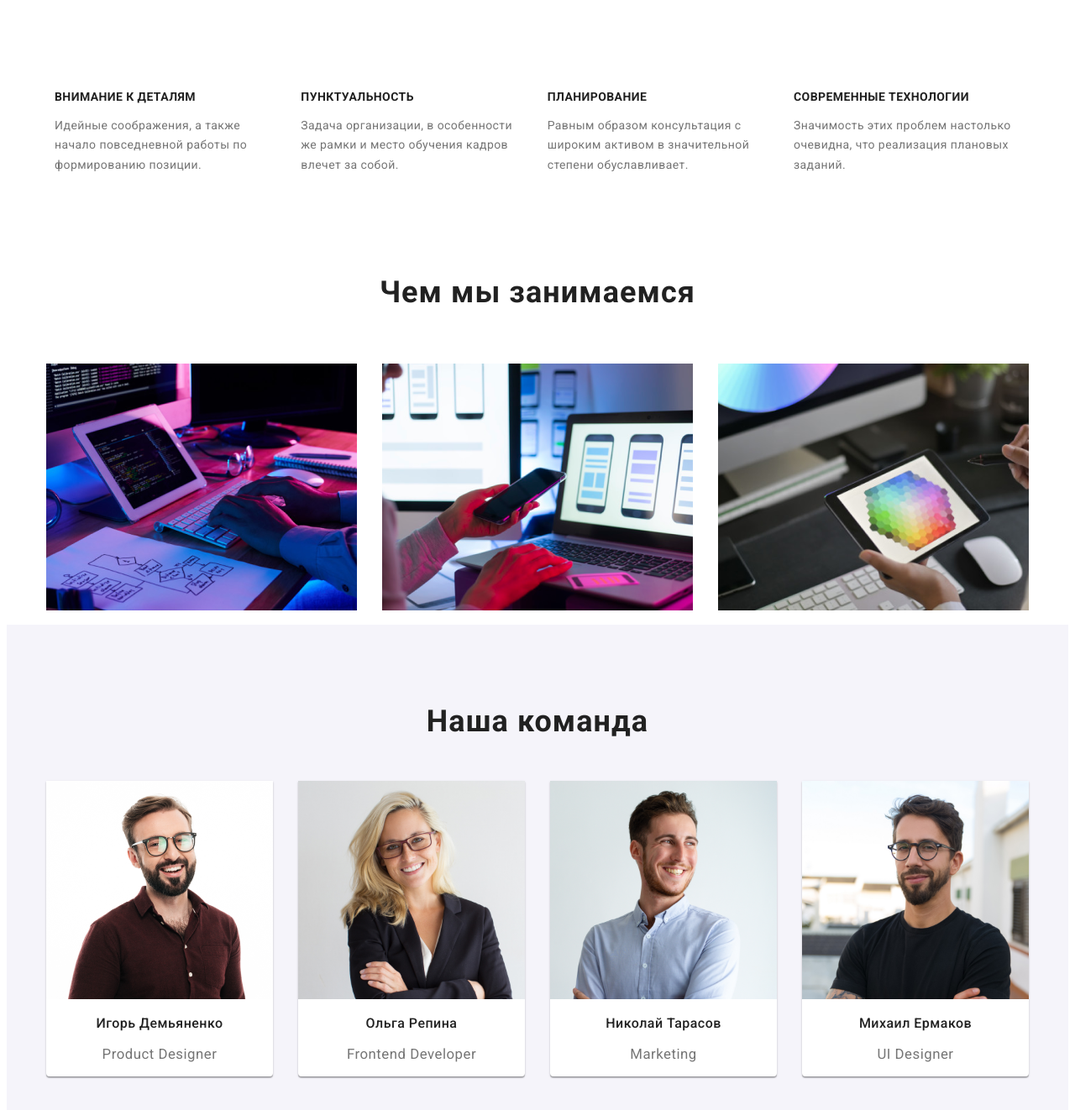
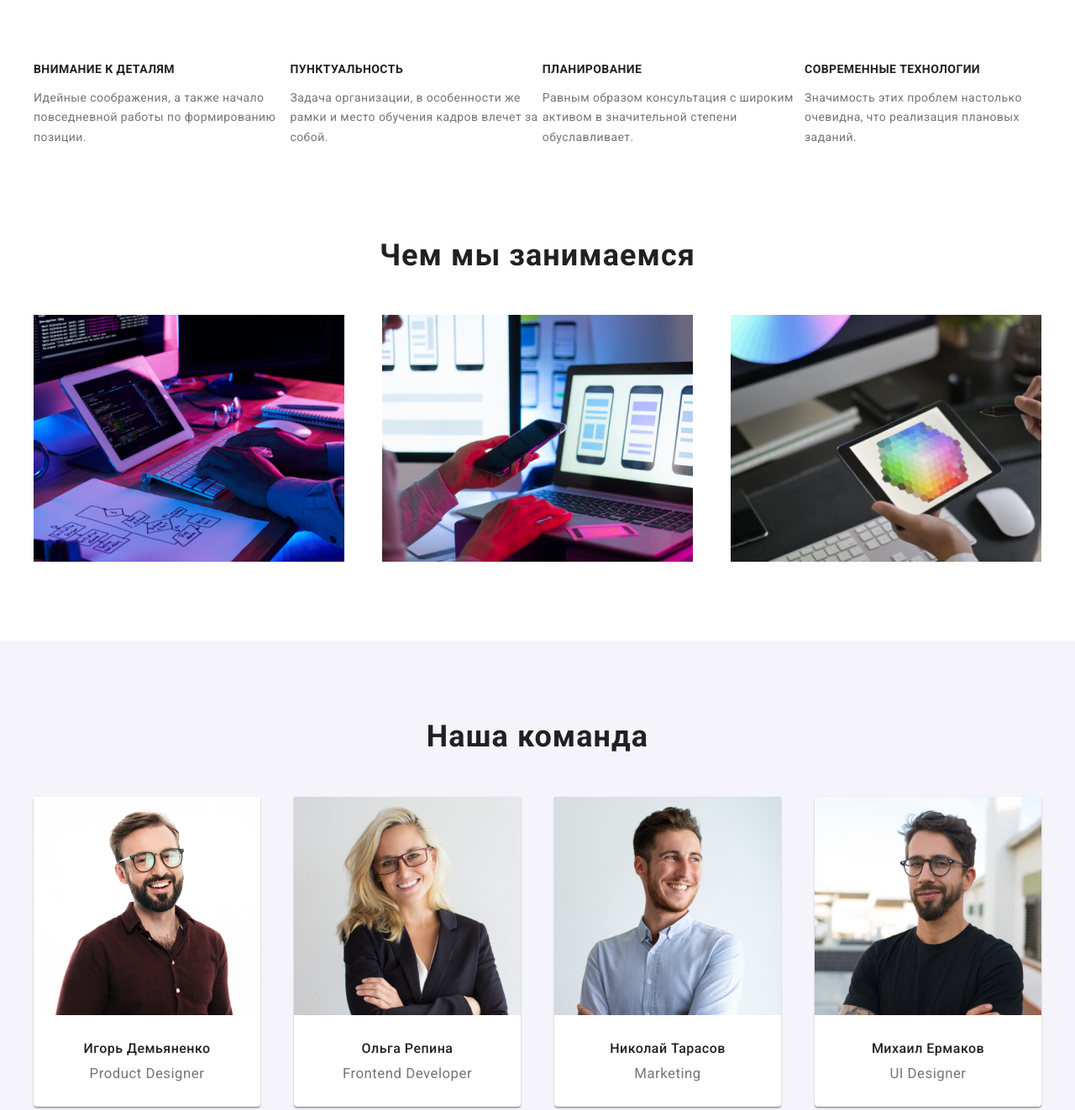
Before and after one commit to serheiev/goit-markup-hw-03, a plain HTML site: page index.html in a window 1280 px wide. Shown: the part 700-2022 px from the top of the page at 84% size. Drawn offline with nearby package versions, Linux system fonts and the light colour scheme.

Commit message:
fix markup and css

```diff
--- a/css/style.css
+++ b/css/style.css
@@ -1,3 +1,48 @@
+html {
+  box-sizing: border-box;
+}
+*,
+*::after,
+*::before {
+  box-sizing: inherit;
+}
+/* Стили для обнуления верхних отступов у элементов */
+h1,
+h2,
+h3,
+h4,
+h5,
+h6,
+p {
+  margin-top: 0;
+}
+/* Класс для обнуления базовых свойств у списков (ul) */
+ul {
+  list-style: none;
+  padding-left: 0;
+  margin: 0;
+}
+
+li {
+  padding: 0;
+  margin: 0;
+}
+/* Класс для обнуления базовых свойств у ссылок */
+.link {
+  text-decoration: none;
+  color: inherit;
+}
+/* Свойства для корректного отображения картинок */
+img {
+  display: block;
+  max-width: 100%;
+  height: auto;
+}
+/* Свойства для обнуления курсива у address */
+address {
+  font-style: normal;
+}
+
 :root {
   --main-text-color: #212121;
   --second-text-color: #757575;
@@ -18,10 +63,20 @@ body {
   letter-spacing: 0.02em;
 }
 
+.section {
+  padding-top: 94px;
+  padding-bottom: 94px;
+}
+
 .wrapper {
-  max-width: 1170px;
+  max-width: 1200px;
   height: 100%;
   margin: 0 auto;
+}
+
+.section {
+  padding-top: 94px;
+  padding-bottom: 94px;
 }
 
 .header {
@@ -35,23 +90,21 @@ body {
   align-items: center;
 }
 
-.navigation,
-.menu,
-.contacts {
+.header-navigation,
+.header-menu,
+.header-contacts {
   display: flex;
-  margin: 0;
-  padding: 0;
 }
 
-.menu > li,
-.contacts > li {
+.header-menu > li,
+.header-contacts > li {
   display: flex;
   list-style: none;
   align-items: center;
 }
 
-.menu-link,
-.contacts-link {
+.header-menu-link,
+.header-contacts-link {
   color: var(--main-text-color);
   text-decoration: none;
   font-weight: 500;
@@ -59,15 +112,15 @@ body {
   transition: all 0.3s;
 }
 
-.contacts-link {
+.header-contacts-link {
   color: var(--second-text-color);
 }
 
-.menu-link:hover,
-.menu-link:focus,
-.contacts-link:hover,
-.contacts-link:focus,
-.menu-link:active {
+.header-menu-link:hover,
+.header-menu-link:focus,
+.header-contacts-link:hover,
+.header-contacts-link:focus,
+.header-menu-link:active {
   color: var(--brend-color);
 }
 
@@ -144,25 +197,21 @@ body {
 .peculiarities-list {
   display: flex;
   justify-content: space-between;
-  margin: 94px 0 0 0;
-  padding: 0;
 }
 
-.peculiarities-list > li {
-  width: 270px;
-  list-style: none;
+.peculiarities-item .peculiarities-item {
+  width:270px;
   text-align: left;
-  padding: 10px;
 }
 
-.peculiarities-list > li > h3 {
+.peculiarities-title {
   text-transform: uppercase;
   font-size: 14px;
   letter-spacing: 0.03em;
   line-height: 1.19;
 }
 
-.peculiarities-list > li > p {
+.peculiarities-text {
   color: var(--second-text-color);
   letter-spacing: 0.03em;
   line-height: 1.7;
@@ -171,19 +220,18 @@ body {
 .section-title {
   font-size: 36px;
   letter-spacing: 0.03em;
-  margin: 0;
-  padding: 94px 0 50px 0;
+  padding-bottom: 50px;
   text-align: center;
+  margin-bottom: 0;
+}
+
+.business {
+  padding-top: 0;
 }
 
 .business-list {
   display: flex;
   justify-content: space-between;
-  padding: 0;
-}
-
-.business-list li {
-  list-style: none;
 }
 
 .team {
@@ -193,12 +241,9 @@ body {
 .team-list {
   display: flex;
   justify-content: space-between;
-  margin: 0;
-  padding: 0;
-  padding-bottom: 94px;
 }
 
-.team-list > li {
+.team-list .team-item {
   list-style: none;
   background-color: var(--light-bg-color);
   width: 270px;
@@ -207,20 +252,22 @@ body {
   border-radius: 0px 0px 4px 4px;
 }
 
-.team-list > li > h3 {
+.team-title {
   font-weight: 500;
   font-size: 16px;
   line-height: 1.19;
   text-align: center;
   letter-spacing: 0.03em;
+  margin: 30px 0 10px 0;
 }
 
-.team-list > li > p {
+.team-text {
   color: var(--second-text-color);
   font-size: 1.2em;
   line-height: 1.19;
   text-align: center;
   letter-spacing: 0.03em;
+  margin-bottom: 30px;
 }
 
 .footer {
@@ -268,13 +315,19 @@ address {
   transition: 0.3s;
 }
 
-/* portfolio styles */
+
+
+/* ------------------------------------------------------------------ */
+/* ---------------------- portfolio styles -------------------------- */
+/* ------------------------------------------------------------------ */
+
+
 
 .filter {
   display: flex;
   align-items: center;
   justify-content: center;
-  margin-top: 94px;
+  padding-bottom: 50px;
 }
 
 .filter-item {
@@ -310,7 +363,6 @@ address {
   display: flex;
   flex-wrap: wrap;
   gap: 30px;
-  margin: 50px 0 94px 0;
   padding: 0;
 }
 
--- a/index.html
+++ b/index.html
@@ -4,8 +4,12 @@
     <meta charset="UTF-8" />
     <meta http-equiv="X-UA-Compatible" content="IE=edge" />
     <meta name="viewport" content="width=device-width, initial-scale=1.0" />
-    <title>GoIT-HomeWork-02</title>
+    <title>GoIT-HomeWork-03</title>
 
+    <link
+      rel="stylesheet"
+      href="https://cdnjs.cloudflare.com/ajax/libs/normalize/1.1.0/normalize.min.css"
+    />
     <link rel="preconnect" href="https://fonts.googleapis.com" />
     <link rel="preconnect" href="https://fonts.gstatic.com" crossorigin />
     <link
@@ -18,17 +22,17 @@
   <body>
     <header class="header">
       <div class="wrapper header-wrapper">
-        <nav class="navigation">
+        <nav class="header-navigation">
           <a href="./index.html" class="logo"><span>Web</span>Studio</a>
-          <ul class="menu">
-            <li><a class="menu-link active" href="./index.html">Студия</a></li>
-            <li><a class="menu-link" href="./portfolio.html">Портфолио</a></li>
-            <li><a class="menu-link" href="#">Контакты</a></li>
+          <ul class="header-menu">
+            <li><a class="header-menu-link active" href="./index.html">Студия</a></li>
+            <li><a class="header-menu-link" href="./portfolio.html">Портфолио</a></li>
+            <li><a class="header-menu-link" href="#">Контакты</a></li>
           </ul>
         </nav>
-        <ul class="contacts">
-          <li><a class="contacts-link" href="mailto:info@devstudio.com">info@devstudio.com</a></li>
-          <li><a class="contacts-link" href="tel:+380961111111">+38 096 111 11 11</a></li>
+        <ul class="header-contacts">
+          <li><a class="header-contacts-link" href="mailto:info@devstudio.com">info@devstudio.com</a></li>
+          <li><a class="header-contacts-link" href="tel:+380961111111">+38 096 111 11 11</a></li>
         </ul>
       </div>
     </header>
@@ -39,36 +43,36 @@
           <button class="btn" type="button">Заказать услугу</button>
         </div>
       </section>
-      <section class="peculiarities">
+      <section class="section peculiarities">
         <div class="wrapper">
           <h2 class="visualy-hidden">не пустой заголовок =)</h2>
           <ul class="peculiarities-list">
-            <li>
-              <h3>Внимание к деталям</h3>
-              <p>
+            <li class="peculiarities-item">
+              <h3 class="peculiarities-title">Внимание к деталям</h3>
+              <p class="peculiarities-text">
                 Идейные соображения, а также начало повседневной работы по формированию позиции.
               </p>
             </li>
-            <li>
-              <h3>Пунктуальность</h3>
-              <p>
+            <li class="peculiarities-item">
+              <h3 class="peculiarities-title">Пунктуальность</h3>
+              <p class="peculiarities-text">
                 Задача организации, в особенности же рамки и место обучения кадров влечет за собой.
               </p>
             </li>
-            <li>
-              <h3>Планирование</h3>
-              <p>
+            <li class="peculiarities-item">
+              <h3 class="peculiarities-title">Планирование</h3>
+              <p class="peculiarities-text">
                 Равным образом консультация с широким активом в значительной степени обуславливает.
               </p>
             </li>
-            <li>
-              <h3>Современные технологии</h3>
-              <p>Значимость этих проблем настолько очевидна, что реализация плановых заданий.</p>
+            <li class="peculiarities-item">
+              <h3 class="peculiarities-title">Современные технологии</h3>
+              <p class="peculiarities-text">Значимость этих проблем настолько очевидна, что реализация плановых заданий.</p>
             </li>
           </ul>
         </div>
       </section>
-      <section class="business">
+      <section class="section business">
         <div class="wrapper">
           <h2 class="section-title">Чем мы занимаемся</h2>
           <ul class="business-list">
@@ -78,29 +82,29 @@
           </ul>
         </div>
       </section>
-      <section class="team">
+      <section class="section team">
         <div class="wrapper">
           <h2 class="section-title">Наша команда</h2>
           <ul class="team-list">
-            <li>
+            <li class="team-item">
               <img src="./images/igor.jpg" alt="Игорь Демьяненко" width="270" />
-              <h3>Игорь Демьяненко</h3>
-              <p>Product Designer</p>
+              <h3 class="team-title">Игорь Демьяненко</h3>
+              <p class="team-text">Product Designer</p>
             </li>
-            <li>
+            <li class="team-item">
               <img src="./images/olga.jpg" alt="Ольга Репина" width="270" />
-              <h3>Ольга Репина</h3>
-              <p>Frontend Developer</p>
+              <h3 class="team-title">Ольга Репина</h3>
+              <p class="team-text">Frontend Developer</p>
             </li>
-            <li>
+            <li class="team-item">
               <img src="./images/nikolay.jpg" alt="Николай Тарасов" width="270" />
-              <h3>Николай Тарасов</h3>
-              <p>Marketing</p>
+              <h3 class="team-title">Николай Тарасов</h3>
+              <p class="team-text">Marketing</p>
             </li>
-            <li>
+            <li class="team-item">
               <img src="./images/mikhail.jpg" alt="Михаил Ермаков" width="270" />
-              <h3>Михаил Ермаков</h3>
-              <p>UI Designer</p>
+              <h3 class="team-title">Михаил Ермаков</h3>
+              <p class="team-text">UI Designer</p>
             </li>
           </ul>
         </div>
```
Also changed, not shown: portfolio.html (+10 -10 lines).
